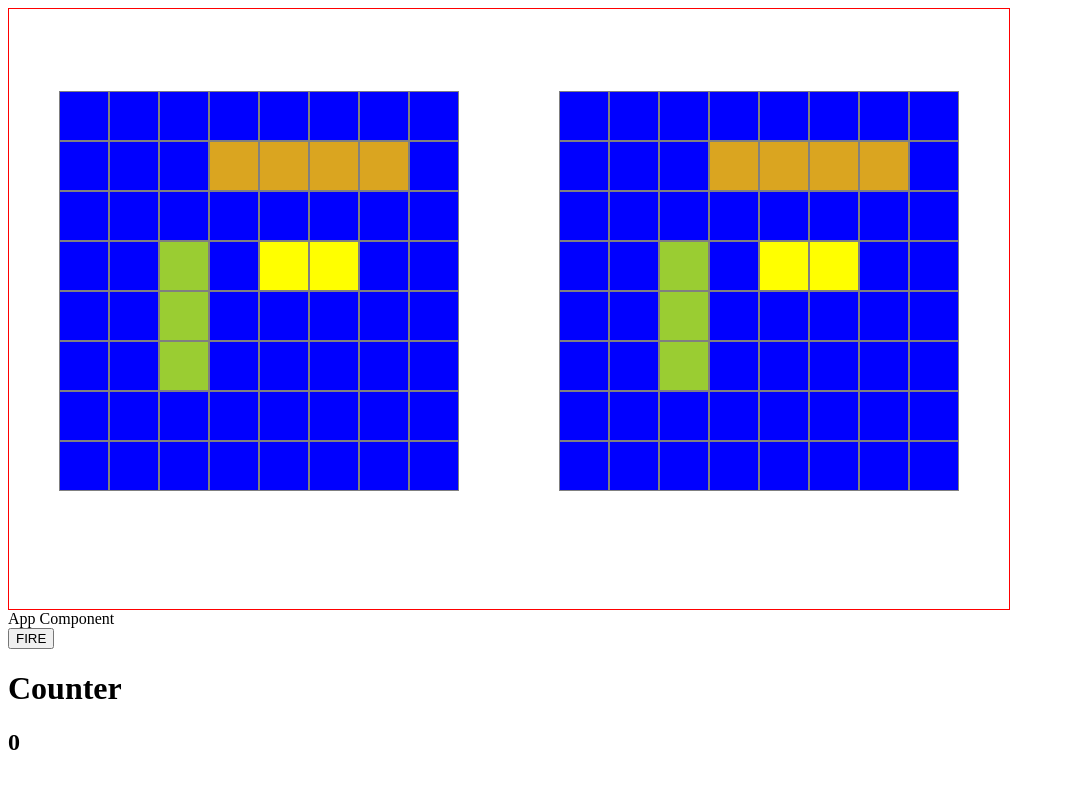
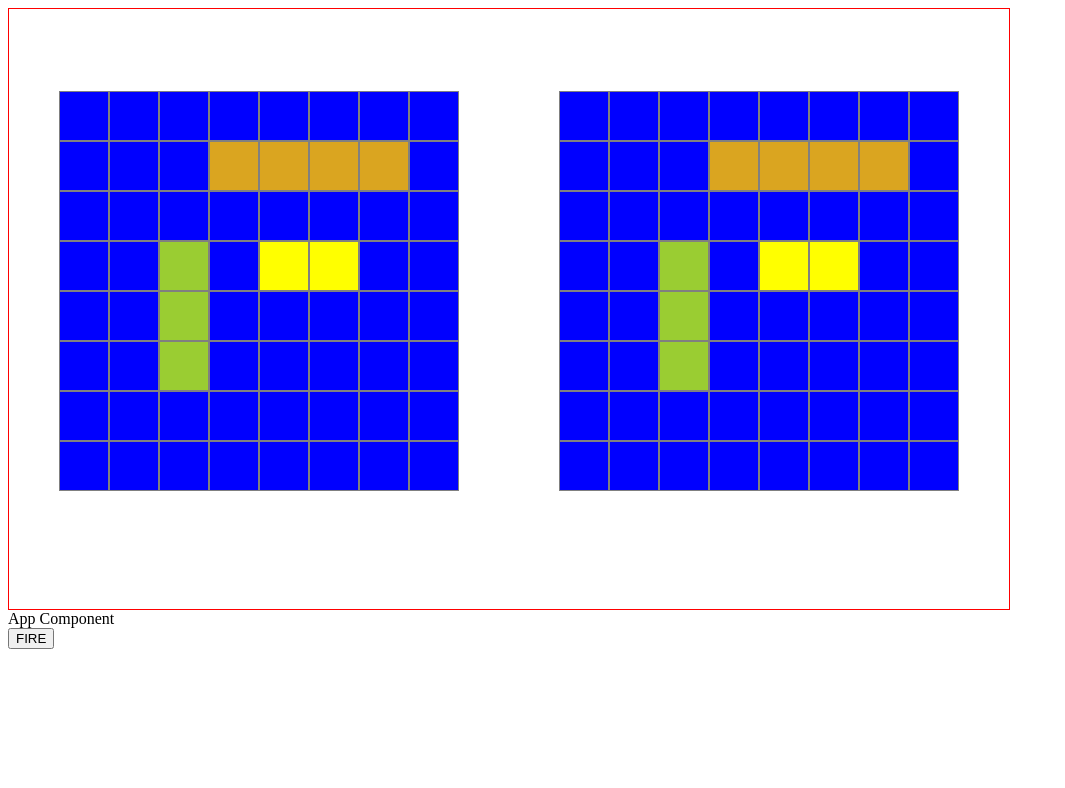
Before and after one commit to chmccc/battledux, a React app: page / in a window 1280 px wide. Shown: the top 788 px of the page, without its empty margins (0-1065 px from the left). Built offline with nearby package versions, Linux system fonts and the light colour scheme.

Commit message:
connect store to app

```diff
--- a/src/components/App.js
+++ b/src/components/App.js
@@ -2,7 +2,6 @@ import React, { Component } from 'react';
 import { connect } from 'react-redux';
 import { bindActionCreators } from 'redux';
 import { playerFire } from '../actions/actions';
-import Counter from './Counter';
 import Grid from './Grid.jsx';
 
 class App extends Component {
@@ -10,6 +9,7 @@ class App extends Component {
     super(props);
   }
   render() {
+    console.log(this.props);
     return (
       <div className="container">
         <div id="grids-container">
@@ -21,7 +21,6 @@ class App extends Component {
           e.preventDefault();
           this.props.dispatch(playerFire());
         }}>FIRE</button>
-        <Counter />
       </div>
     );
   }
@@ -31,4 +30,11 @@ function mapDispatchToProps(dispatch) {
   return { actions: bindActionCreators(playerFire, dispatch) }
 }
 
-export default connect(mapDispatchToProps)(App);
+function mapStateToProps(store) {
+  return {
+    playerBoard: store.gameReducer.playerBoard,
+    compBoard: store.gameReducer.compBoard,
+  }
+}
+
+export default connect(mapStateToProps, mapDispatchToProps)(App);
--- a/src/components/Counter.js
+++ /dev/null
@@ -1,26 +0,0 @@
-import React, { Component } from 'react';
-import { connect } from 'react-redux';
-
-// COMPONENT FOR TESTING ONLY
-
-class Counter extends Component {
-  constructor(props){
-    super(props);
-  }
-  render(){
-    return (
-      <div className="cotainer">
-        <div className="notification">
-          <h1>Counter</h1>
-          <h2>{this.props.count}</h2>
-        </div>
-    </div>
-    )
-  }
-}
-function mapStateToProps(state){
-  return {
-    count: state.gameReducer,
-  };
-}
-export default connect(mapStateToProps)(Counter);
--- a/src/reducer/gameReducer.js
+++ b/src/reducer/gameReducer.js
@@ -4,12 +4,14 @@ import createBoard from './randomBoard';
 const playerBoard = createBoard();
 const compBoard = createBoard();
 
+console.log('playerboard: ', playerBoard);
+
 const initialState = {
   playerBoard,
   compBoard,
 }
 
-const gameReducer = (state = 0, action) => {
+const gameReducer = (state = initialState, action) => {
   switch (action.type) {
     case actionType.PLAYER_FIRE:
       console.log('state: ', state);
```
